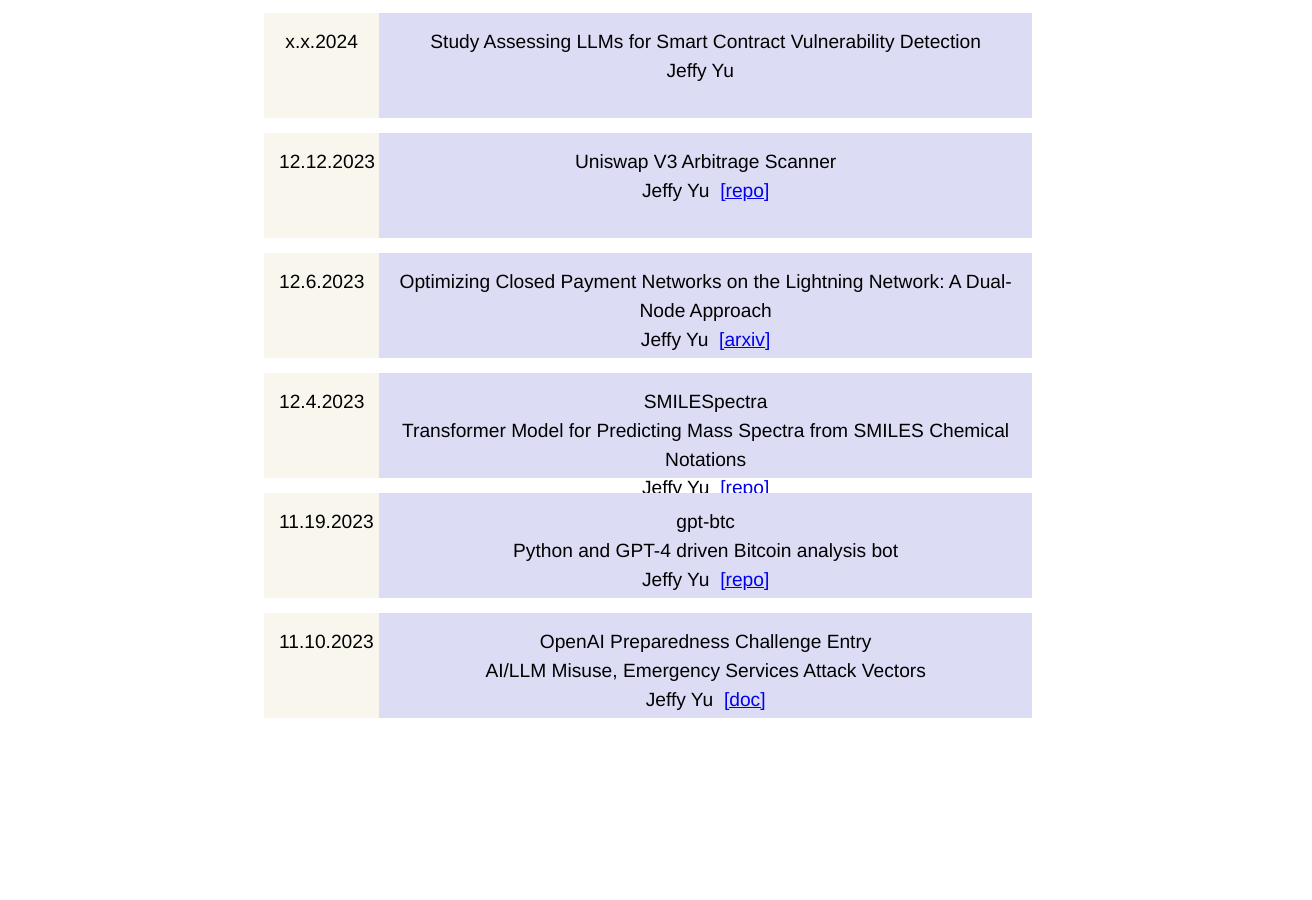
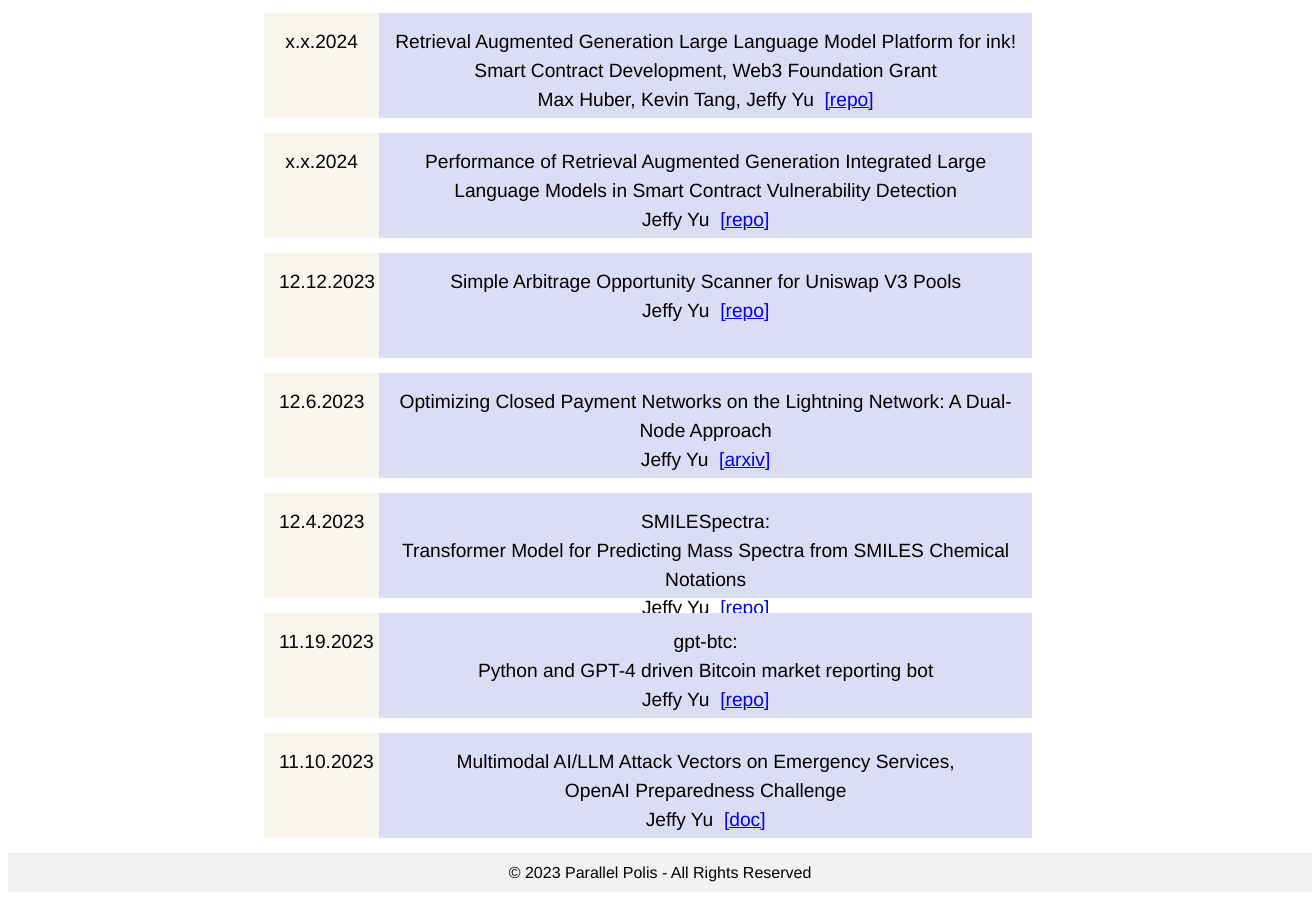
Before and after one commit to yu-jeffy/parallelpolis, a Next.js app: page / in a window 1280 px wide. Shown: the part 244-1144 px from the top of the page, 1312 px wide, since content can reach past the window. Before the commit the page ends 985 px from the top, so only its background shows below. Built offline with nearby package versions, Linux system fonts and the light colour scheme.

Commit message:
update project, add footer

```diff
--- a/pages/index.tsx
+++ b/pages/index.tsx
@@ -7,17 +7,28 @@
 const items = [
   {
     date: 'x.x.2024',
-    title: 'Study of Profit-Tuned LLMs in Morally Ambiguous Decision-Making',
-    author: 'Max Huber, Jeffy Yu'
+    title: 'Profit-Tuned Single Value LLMs in Moral Reasoning Decision-Making',
+    author: 'Max Huber, Jeffy Yu',
+    link: 'https://github.com/yu-jeffy/GreedLlama',
+    linkText: '[repo]'
   },
   {
     date: 'x.x.2024',
-    title: 'Study Assessing LLMs for Smart Contract Vulnerability Detection',
-    author: 'Jeffy Yu'
+    title: 'Retrieval Augmented Generation Large Language Model Platform for ink! Smart Contract Development, Web3 Foundation Grant',
+    author: 'Max Huber, Kevin Tang, Jeffy Yu',
+    link: 'https://github.com/yu-jeffy/ink-jet',
+    linkText: '[repo]'
+  },
+  {
+    date: 'x.x.2024',
+    title: 'Performance of Retrieval Augmented Generation Integrated Large Language Models in Smart Contract Vulnerability Detection',
+    author: 'Jeffy Yu',
+    link: 'https://github.com/yu-jeffy/audit.me',
+    linkText: '[repo]'
   },
   {
     date: '12.12.2023',
-    title: 'Uniswap V3 Arbitrage Scanner',
+    title: 'Simple Arbitrage Opportunity Scanner for Uniswap V3 Pools',
     author: 'Jeffy Yu',
     link: 'https://github.com/yu-jeffy/PyArb',
     linkText: '[repo]'
@@ -31,7 +42,7 @@
   },
   {
     date: '12.4.2023',
-    title: 'SMILESpectra',
+    title: 'SMILESpectra:',
     description: 'Transformer Model for Predicting Mass Spectra from SMILES Chemical Notations',
     author: 'Jeffy Yu',
     link: 'https://github.com/yu-jeffy/SMILESpectra',
@@ -39,16 +50,16 @@
   },
   {
     date: '11.19.2023',
-    title: 'gpt-btc',
-    description: 'Python and GPT-4 driven Bitcoin analysis bot',
+    title: 'gpt-btc:',
+    description: 'Python and GPT-4 driven Bitcoin market reporting bot',
     author: 'Jeffy Yu',
     link: 'https://github.com/yu-jeffy/gpt-btc',
     linkText: '[repo]'
   },
   {
     date: '11.10.2023',
-    title: 'OpenAI Preparedness Challenge Entry',
-    description: 'AI/LLM Misuse, Emergency Services Attack Vectors',
+    title: 'Multimodal AI/LLM Attack Vectors on Emergency Services,',
+    description: 'OpenAI Preparedness Challenge',
     author: 'Jeffy Yu',
     link: 'https://jyu.llc/jeffyyu.openaipreparedness.emergencyservices.pdf',
     linkText: '[doc]'
@@ -58,7 +69,7 @@
 
 export default function Home() {
   return (
-    <div>
+    <div className={styles.container}>
       <Head>
         <title>Parallel Polis</title>
       </Head>
@@ -98,6 +109,9 @@
           ))}
         </div>
       </div>
+      <footer className={styles.footer}>
+        © 2023 Parallel Polis - All Rights Reserved
+      </footer>
     </div>
   )
 }
--- a/styles/index.module.css
+++ b/styles/index.module.css
@@ -1,3 +1,9 @@
+.container {
+  display: flex;
+  flex-direction: column;
+  min-height: 100vh;
+}
+
 .header {
   display: flex;
   align-items: center;
@@ -31,6 +37,7 @@
   align-items: center;
   justify-content: center;
   width: 100vw;
+  flex-grow: 1;
 }
 
 .itemContainer {
@@ -55,16 +62,28 @@
   background-color: #dcdcf5;
 }
 
-/* If you have unique styles for specific dates or titles, you can add them here */
+/* Styles for specific dates or titles */
 .date1 { /* unique styles for date1 */ }
 .title1 { /* unique styles for title1 */ }
 /* ... */
+
+.footer {
+  width: 100%;
+  background-color: #f2f2f2;
+  padding: 10px 20px;
+  text-align: center;
+  border-top: 1px solid #eaeaea;
+  font-family: 'Helvetica', 'Arial', sans-serif;
+}
 
 @media (max-width: 768px) {
   .itemContainer {
     width: 90%;
     font-size: 0.5rem;
     grid-template-columns: 20% 80%;
-    grid-auto-rows: 15vh;
+    grid-auto-rows: 12vh;
+  }
+  .footer {
+    font-size: 0.5rem;
   }
 }
```
Lines whose indentation alone changed are shown as unchanged.
